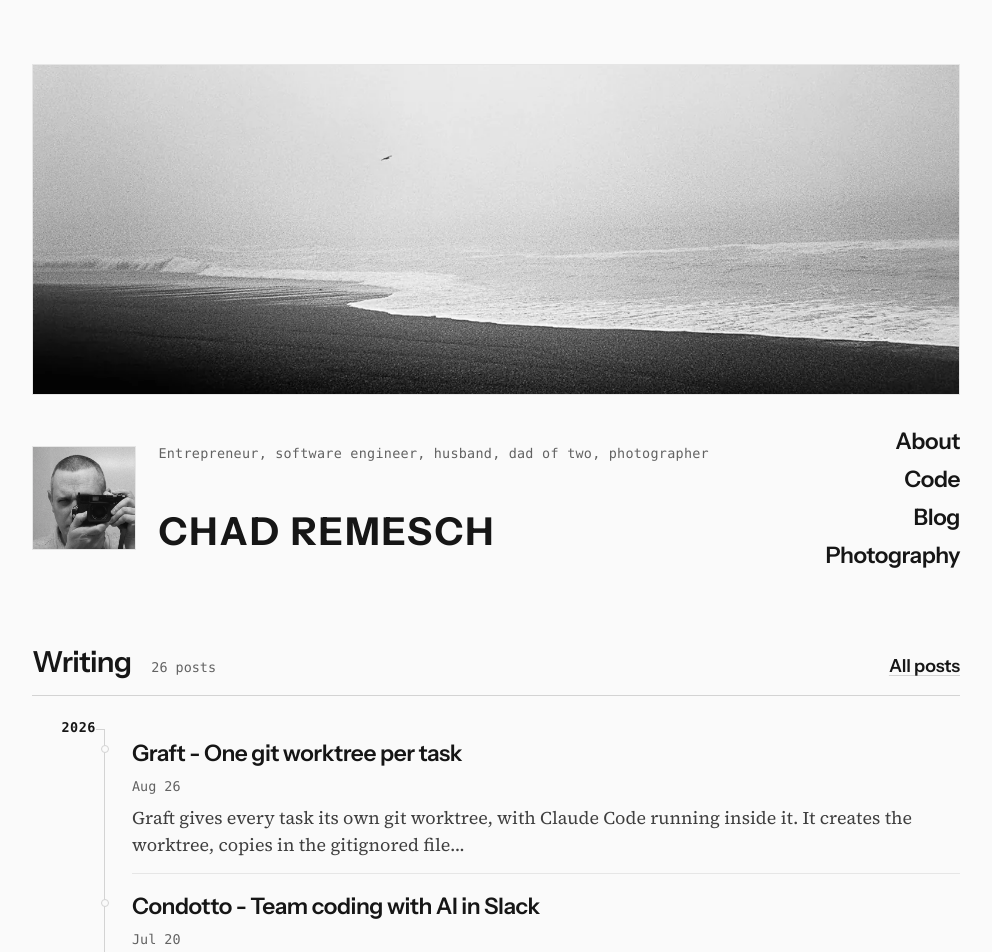
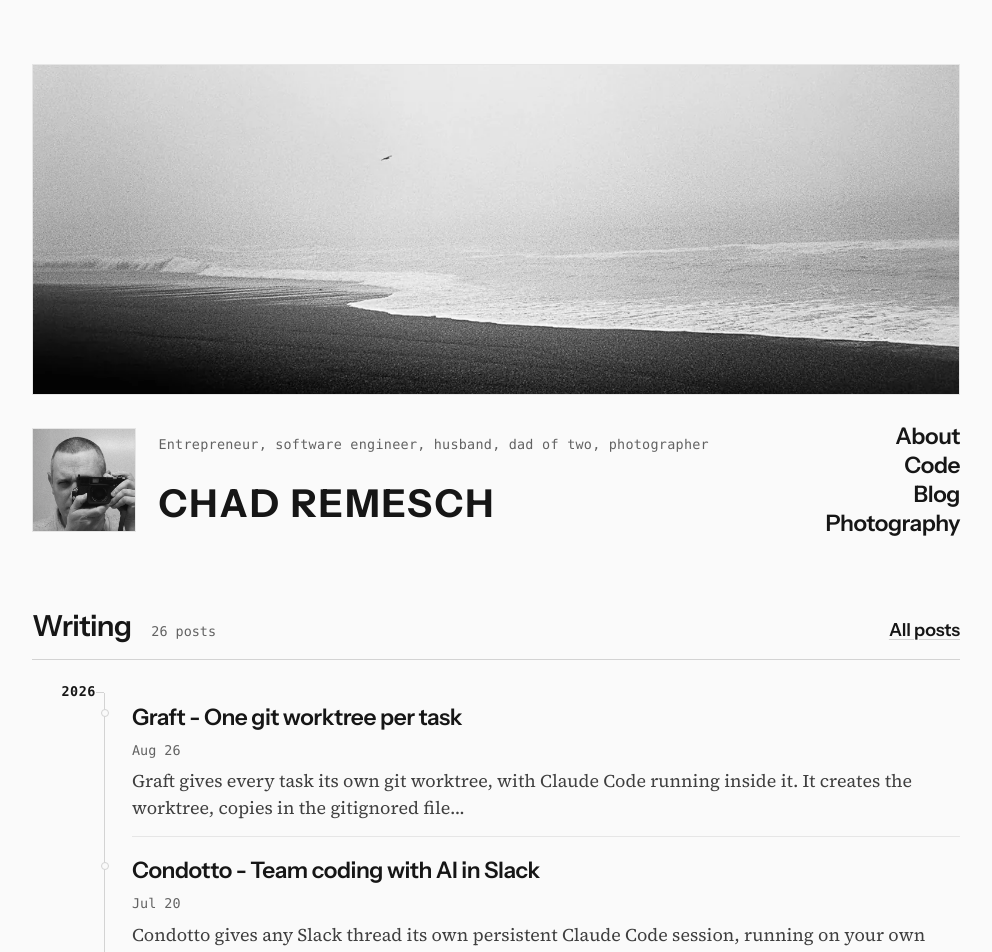
Before and after one commit to chadrem/chadrem.github.io, a Jekyll site: the page built from index.md, in a window 1280 px wide. Shown: the top 952 px of the page, without its empty margins (144-1136 px from the left). Built offline with Jekyll 4.4.1, drawn with Linux system fonts in a browser that asks for light colours.

Commit message:
Set the masthead nav at heading line height
Four links at the body's 1.6 ran taller than the portrait and the name
together, so the nav became the block the rest of the masthead sat inside
of. At 1.2 the stack stands level with the portrait, where three links
used to sit.

```diff
--- a/_sass/_layout.scss
+++ b/_sass/_layout.scss
@@ -128,6 +128,11 @@ a.masthead__name:hover {
 .masthead__link {
   font-size: var(--step-1);
   font-weight: 600;
+  /* Heading spacing, not body spacing. At the body's 1.6 a stack of four
+     links runs taller than the portrait and the name together, and the nav
+     becomes the block the rest of the masthead sits inside of. At 1.2 it
+     stands level with the portrait, which is where three links used to sit. */
+  line-height: 1.2;
   letter-spacing: -0.02em;
   color: var(--ink);
   text-decoration-line: underline;
```
